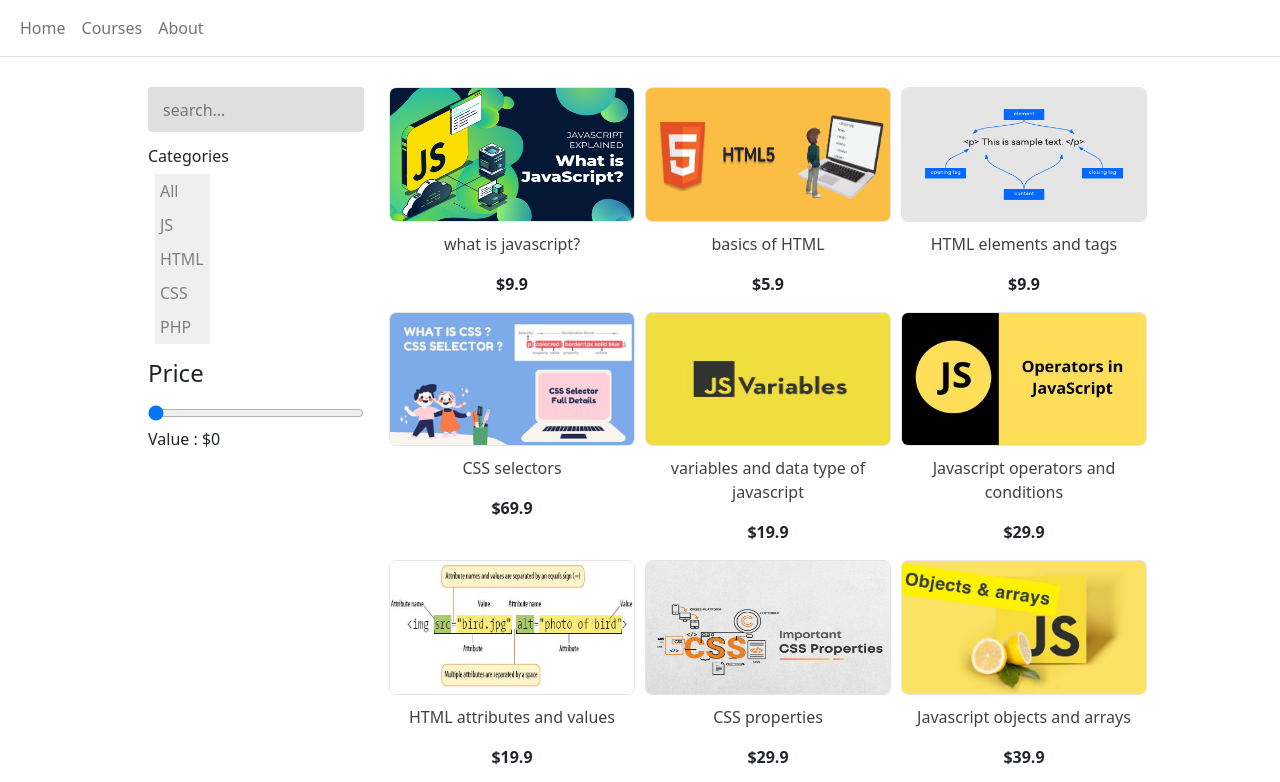
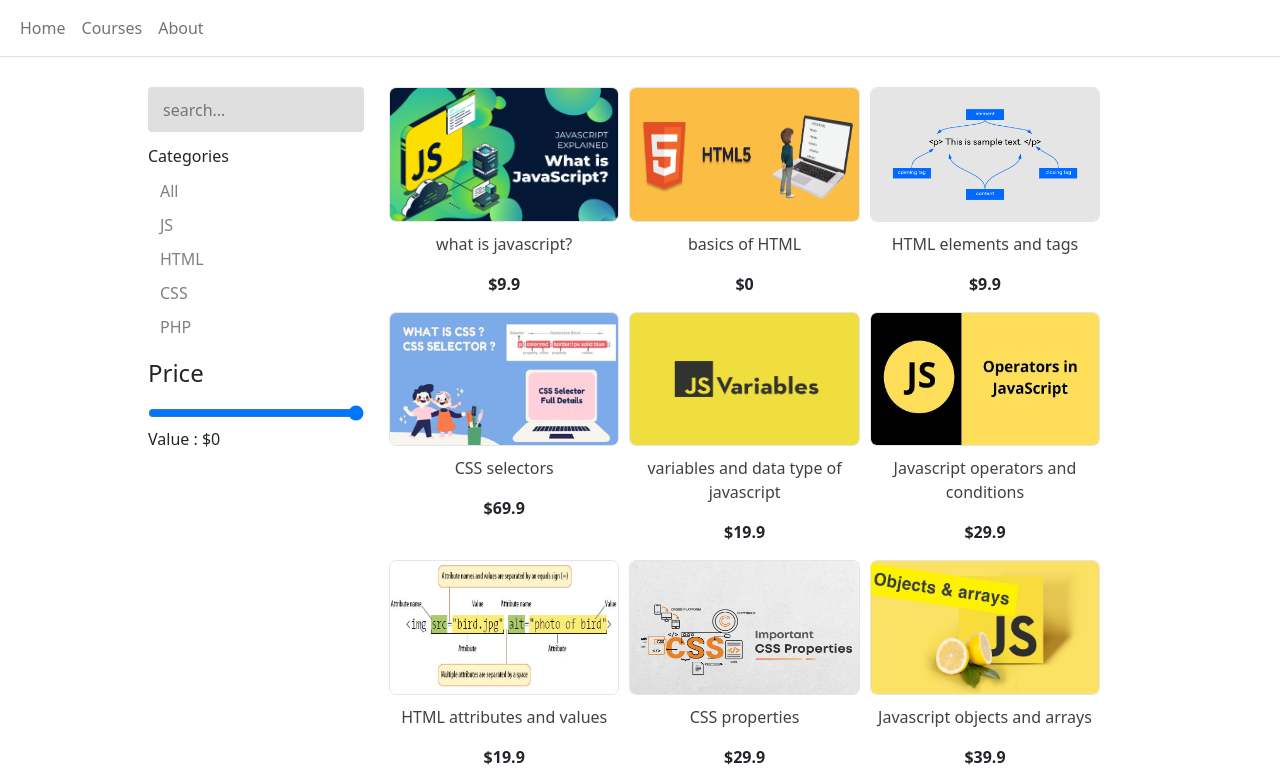
Before and after one commit to UUinc/CodePro, a plain HTML site: page courses.html in a window 1280 px wide. Shown: the top 782 px of the page. Drawn offline with nearby package versions, Linux system fonts and the light colour scheme; a web font is replaced by a local one.

Commit message:
courses filtration script

```diff
--- a/assets/css/style.css
+++ b/assets/css/style.css
@@ -146,6 +146,7 @@ input[type="search"]::-webkit-search-cancel-button:hover {
 .courses-categories button
 {
     color: gray;
+    background-color: white;
     text-align: left;
     text-decoration: none;
     width: 55px;
@@ -179,7 +180,7 @@ input[type="search"]::-webkit-search-cancel-button:hover {
 .courses-grid-info
 {
     text-align: center;
-    width: 33%;
+    width: 30%;
     margin: 0 5px;
     padding: 0;
 }
--- a/assets/js/courses.js
+++ b/assets/js/courses.js
@@ -1,4 +1,12 @@
+//Get Elements
 const coursesGrid = document.getElementById("courses-display-container");
+const title = document.getElementById("courses-search");
+const price = document.getElementById("courses-price");
+const priceText = document.getElementById("courses-filter-price-value");
+
+function PriceSlider() {
+    priceText.innerText = price.value;
+}
 
 function CreateDiv(className) {
     var div = document.createElement("div");
@@ -8,26 +16,34 @@ function CreateDiv(className) {
     return div;
 }
 
-function ShowCourses(categorie) {
+function ShowCourses(category) {
     //Empty the table content
     coursesGrid.innerText = "";
     //Count 3 courses per line
     let counter = 0;
     var row = CreateDiv("courses-grid");
 
-    courses.forEach((element) => {
-        if (categorie === element.category || categorie === "All") {
+    for (let index in courses) {
+        //Filter by category
+        if (category !== "All" && category !== courses[index].category) {
+            continue;
+        }
+        if (title.value !== "" && !courses[index].title.includes(title.value))
+            continue;
+        //Filter by price
+        if (courses[index].price > price.value) continue;
+
         const courseInfo = CreateDiv("courses-grid-info");
 
         courseInfo.innerHTML =
             '<img src="' +
-                element.image +
+            courses[index].image +
             '" alt="' +
-                element.title +
+            courses[index].title +
             '" /><p>' +
-                element.title +
+            courses[index].title +
             "</p><p><b>$" +
-                element.price +
+            courses[index].price +
             "</b></p>";
 
         row.appendChild(courseInfo);
@@ -39,8 +55,12 @@ function ShowCourses(categorie) {
             row = CreateDiv("courses-grid");
         }
     }
-    });
     coursesGrid.appendChild(row);
+
+    //Check if no course found
+    if (coursesGrid.innerHTML === '<div class="courses-grid"></div>') {
+        coursesGrid.innerHTML = "<p>No course found!</p>";
+    }
 }
 
 //Show all courses by default
--- a/assets/template/js/coursesData.js
+++ b/assets/template/js/coursesData.js
@@ -9,7 +9,7 @@ var courses = [
         image: "./assets/template/images/htmlBasics.PNG",
         title: "basics of HTML",
         category: "HTML",
-        price: 5.9,
+        price: 0,
     },
     {
         image: "./assets/template/images/htmlElements.png",
--- a/courses.html
+++ b/courses.html
@@ -55,7 +55,7 @@
         <!-- Courses -->
         <div class="courses-container">
             <div class="courses-filter">
-                <input class="courses-filter-search" type="search" placeholder="search..."/>
+                <input id="courses-search" class="courses-filter-search" type="search" placeholder="search..." oninput="ShowCourses('All')"/>
                 <div class="courses-filter-categories">
                     <h6>Categories</h6>
                     <div class="btn-group-vertical courses-categories">
@@ -68,7 +68,7 @@
                 </div>
                 <div class="courses-filter-price">
                     <h4>Price</h4>
-                    <input type="range" value="0" min="0" max="100"/>
+                    <input id="courses-price" type="range" value="100" min="0" max="100.0" step="0.1" oninput="PriceSlider();" onchange="ShowCourses('All')"/>
                     <p>Value : $<span id="courses-filter-price-value">0</span></p>
                 </div>
             </div>
```
Lines whose indentation alone changed are shown as unchanged.
